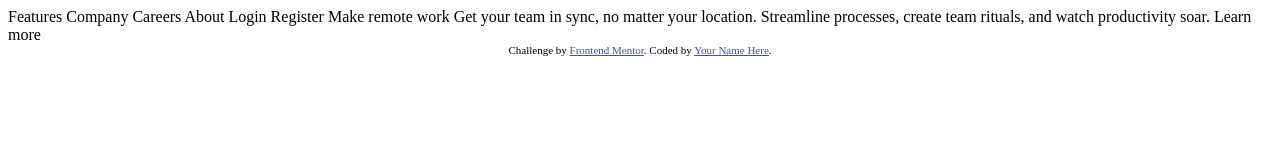
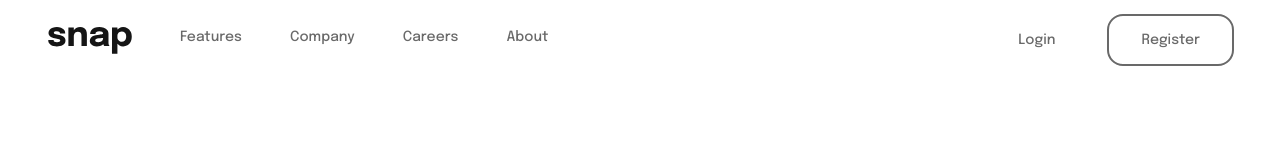
Before and after one commit to jorge00552075/intro-section, a website: page index.html in a window 1280 px wide. Drawn offline with Linux system fonts and the light colour scheme.

Commit message:
add header and nav components

```diff
--- a/index.html
+++ b/index.html
@@ -1,39 +1,42 @@
 <!DOCTYPE html>
 <html lang="en">
-<head>
-  <meta charset="UTF-8">
-  <meta name="viewport" content="width=device-width, initial-scale=1.0"> <!-- displays site properly based on user's device -->
+  <head>
+    <meta charset="UTF-8" />
+    <meta name="viewport" content="width=device-width, initial-scale=1.0" />
+    <link
+      rel="icon"
+      type="image/png"
+      sizes="32x32"
+      href="./images/favicon-32x32.png"
+    />
+    <link rel="stylesheet" href="style.css" />
+    <title>Frontend Mentor | Intro section with dropdown navigation</title>
+  </head>
+  <body>
+    <header class="header">
+      <div class="container">
+        <img src="./images/logo.svg" alt="logo" />
+        <nav class="nav">
+          <ul class="nav-list">
+            <li><a class="nav-link" href="#">Features</a></li>
+            <li><a class="nav-link" href="#">Company</a></li>
+            <li><a class="nav-link" href="#">Careers</a></li>
+            <li><a class="nav-link" href="#">About</a></li>
+          </ul>
+        </nav>
+      </div>
 
-  <link rel="icon" type="image/png" sizes="32x32" href="./images/favicon-32x32.png">
+      <div class="btn-group">
+        <button class="btn btn--link">Login</button>
+        <button class="btn btn--outline">Register</button>
+      </div>
+    </header>
 
-  <title>Frontend Mentor | Intro section with dropdown navigation</title>
-
-  <!-- Feel free to remove these styles or customise in your own stylesheet 👍 -->
-  <style>
-    .attribution { font-size: 11px; text-align: center; }
-    .attribution a { color: hsl(228, 45%, 44%); }
-  </style>
-</head>
-<body>
-
-  Features
-  Company
-  Careers
-  About
-
-  Login
-  Register
-
-  Make remote work
-
-  Get your team in sync, no matter your location. Streamline processes,
-  create team rituals, and watch productivity soar.
-
-  Learn more
-
-  <div class="attribution">
-    Challenge by <a href="https://www.frontendmentor.io?ref=challenge" target="_blank">Frontend Mentor</a>.
-    Coded by <a href="#">Your Name Here</a>.
-  </div>
-</body>
+    <!-- HERO SECTION -->
+    <main>
+      <section class="section-hero">
+        <div class="hero"></div>
+      </section>
+    </main>
+  </body>
 </html>
--- /dev/null
+++ b/style.css
@@ -0,0 +1,142 @@
+@import url("https://fonts.googleapis.com/css2?family=Epilogue:wght@500;700&display=swap");
+
+*,
+*::before,
+*::after {
+  box-sizing: border-box;
+}
+
+html {
+  font-size: 62.5%;
+}
+
+body,
+blockquote,
+dl,
+dd,
+h1,
+h2,
+h3,
+h4,
+h5,
+h6,
+hr,
+figure,
+p,
+pre {
+  margin: 0;
+}
+
+h1,
+h2,
+h3,
+h4,
+h5,
+h6 {
+  font-size: inherit;
+  font-weight: inherit;
+}
+
+ol,
+ul {
+  list-style: none;
+  margin: 0;
+  padding: 0;
+}
+
+body {
+  min-height: 100vh;
+  font-family: "Epilogue", sans-serif;
+  line-height: 1.5;
+}
+
+img,
+svg,
+video,
+canvas,
+audio,
+iframe,
+embed,
+object {
+  display: block;
+  vertical-align: middle;
+}
+
+input,
+button,
+textarea,
+select {
+  font: inherit;
+}
+
+/* HEADER */
+.header {
+  display: flex;
+  justify-content: space-between;
+  align-items: center;
+  height: 8rem;
+  padding: 0 4.8rem;
+}
+
+.container {
+  display: flex;
+  gap: 4.8rem;
+}
+
+.nav-list {
+  display: flex;
+  gap: 4.8rem;
+  font-weight: 500;
+  font-size: 1.4rem;
+  /* adjust line height */
+}
+
+.nav-link:link,
+.nav-link:visited {
+  text-decoration: none;
+  color: hsl(0, 0%, 41%);
+}
+
+.nav-link:hover,
+.nav-link:active {
+  color: hsl(0, 0%, 8%);
+}
+
+.btn-group {
+  display: flex;
+  gap: 4.8rem;
+}
+
+.btn {
+  display: inline-block;
+  border: none;
+  font-weight: 500;
+  font-size: 1.4rem;
+  color: hsl(0, 0%, 41%);
+  line-height: 16px;
+  cursor: pointer;
+}
+
+.btn--link {
+  background-color: transparent;
+}
+
+.btn--link:hover,
+.btn--link:active {
+  color: hsl(0, 0%, 8%);
+}
+
+.btn--outline {
+  padding: 1.6rem 3.2rem;
+  border-radius: 14px;
+  background-color: transparent;
+  outline: 2px solid hsl(0, 0%, 41%);
+}
+
+.btn--outline:hover,
+.btn--link:active {
+  color: hsl(0, 0%, 8%);
+  outline: 2px solid hsl(0, 0%, 8%);
+}
+
+/* HERO SECTION */
```
